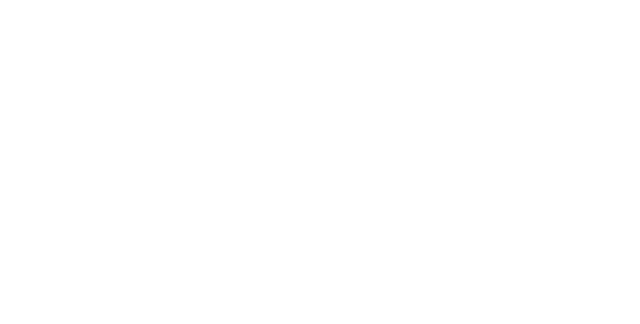
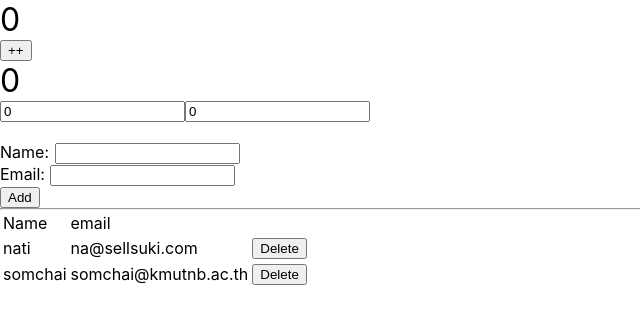
Before and after one commit to supertun555/learn-to-pr, a Nuxt app: page /nat in a window 1280 px wide. Before the commit this address had no page. Shown: the top 324 px of the page, without its empty margins (0-640 px from the left). Built offline with nearby package versions, Linux system fonts and the light colour scheme.

Commit message:
add nat page

```diff
--- a/pages/index.vue
+++ b/pages/index.vue
@@ -2,9 +2,7 @@
   <section class="container">
     <div>
       <h1>Learn to PR</h1>
-      <nuxt-link to="Sahphan">Sahaphan</nuxt-link> <br>
-      <nuxt-link to="Rachata">Rachata</nuxt-link>
-      <nuxt-link to="/sirirat">sirirat</nuxt-link>
+      <nuxt-link to="/Nat">Nat</nuxt-link>
     </div>
   </section>
 </template>
--- /dev/null
+++ b/pages/nat.vue
@@ -0,0 +1,99 @@
+<template>
+  <div class="hello">
+    <h1>{{count}}</h1>
+    <input type="button" name="" value="++" @click="plus">
+    <h1>{{realtimeplus}}</h1>
+    <input type="number" name="" value="" v-model="num1">
+    <input type="number" name="" value="" v-model="num2">
+    <br><br>
+    Name: <input type="text" v-model="inputName"><br>
+    Email: <input type="text" v-model="inputEmail"><br>
+    <button @click="addUser">Add</button>
+    <hr>
+    <table>
+      <tr>
+        <td>Name</td>
+        <td>email</td>
+        <td></td>
+      </tr>
+      <tr v-for="(user, index) in users">
+        <td>{{ user.name }}</td>
+        <td>{{ user.email }}</td>
+        <td><button @click="deleteUser(index)">Delete</button></td>
+      </tr>
+    </table>
+  </div>
+</template>
+
+<script>
+export default {
+  name: 'hello',
+  data () {
+    return {
+      count: 0,
+      num1: 0,
+      num2: 0,
+      patt: /.+@\w+\..+/g,
+      inputName: '',
+      inputEmail: '',
+      warning: '',
+      users: [
+        {
+          name: 'nati',
+          email: 'na@sellsuki.com'
+        },
+        {
+          name: 'somchai',
+          email: 'somchai@kmutnb.ac.th'
+        }
+      ]
+    }
+  },
+  methods: {
+    plus: function () {
+      this.count++
+    },
+    addUser: function () {
+      if (this.inputName === '' || this.inputEmail === '') {
+        return
+      }
+      var patt = /.+@\w+\..+/g
+      if (patt.test(this.inputEmail)) {
+        this.warning = ''
+        this.users.push({
+          name: this.inputName,
+          email: this.inputEmail
+        })
+      } else {
+        alert('Wrong email !!\nPlaese enter a valid email address.')
+      }
+    },
+    deleteUser: function (index) {
+      this.users.splice(index, 1)
+    }
+  },
+  computed: {
+    realtimeplus: function () {
+      return this.num1 * 1 + this.num2 * 1
+    }
+  }
+}
+</script>
+
+<!-- Add "scoped" attribute to limit CSS to this component only -->
+<style scoped>
+h1, h2 {
+  font-weight: normal;
+}
+ul {
+  list-style-type: none;
+  padding: 0;
+}
+li {
+  display: inline-block;
+  margin: 0 10px;
+}
+a {
+  color: #42b983;
+}
+</style>
```
